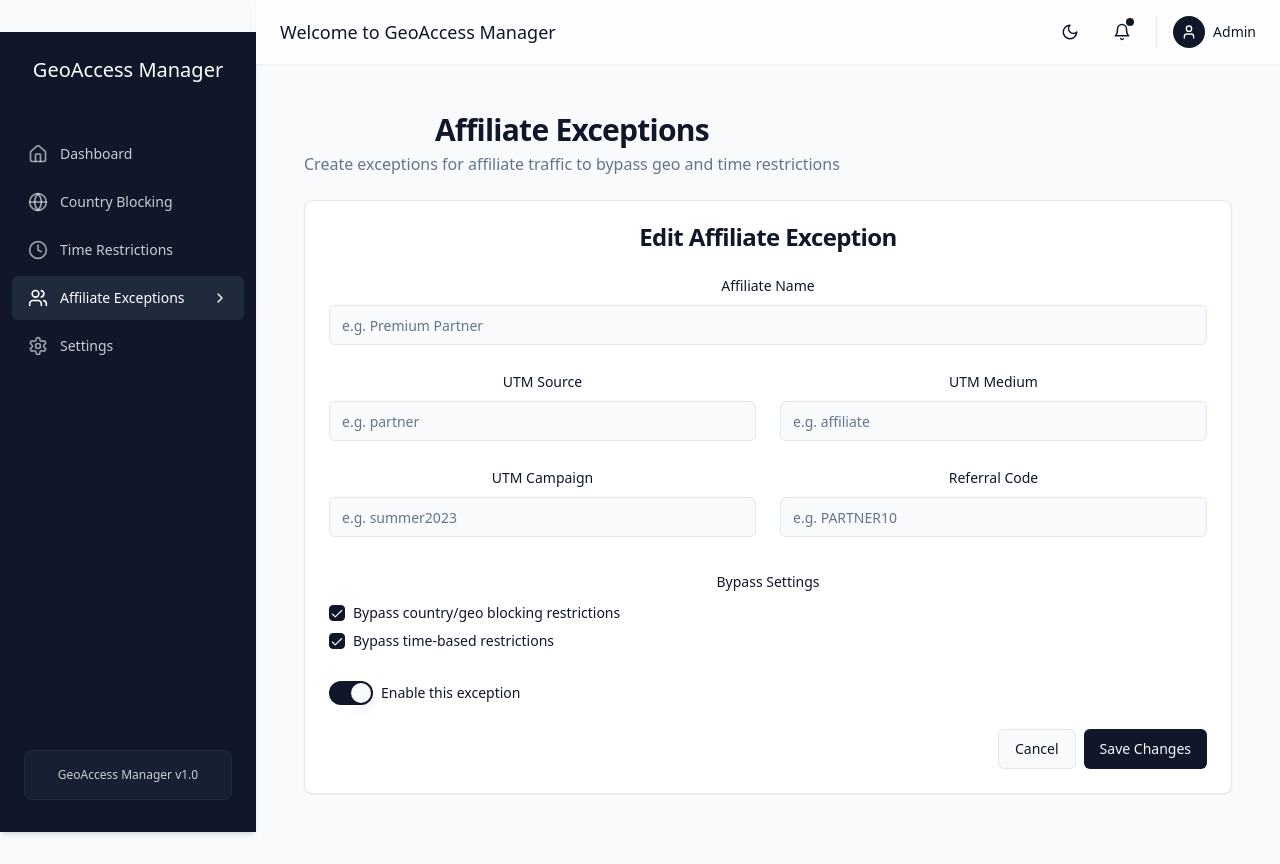
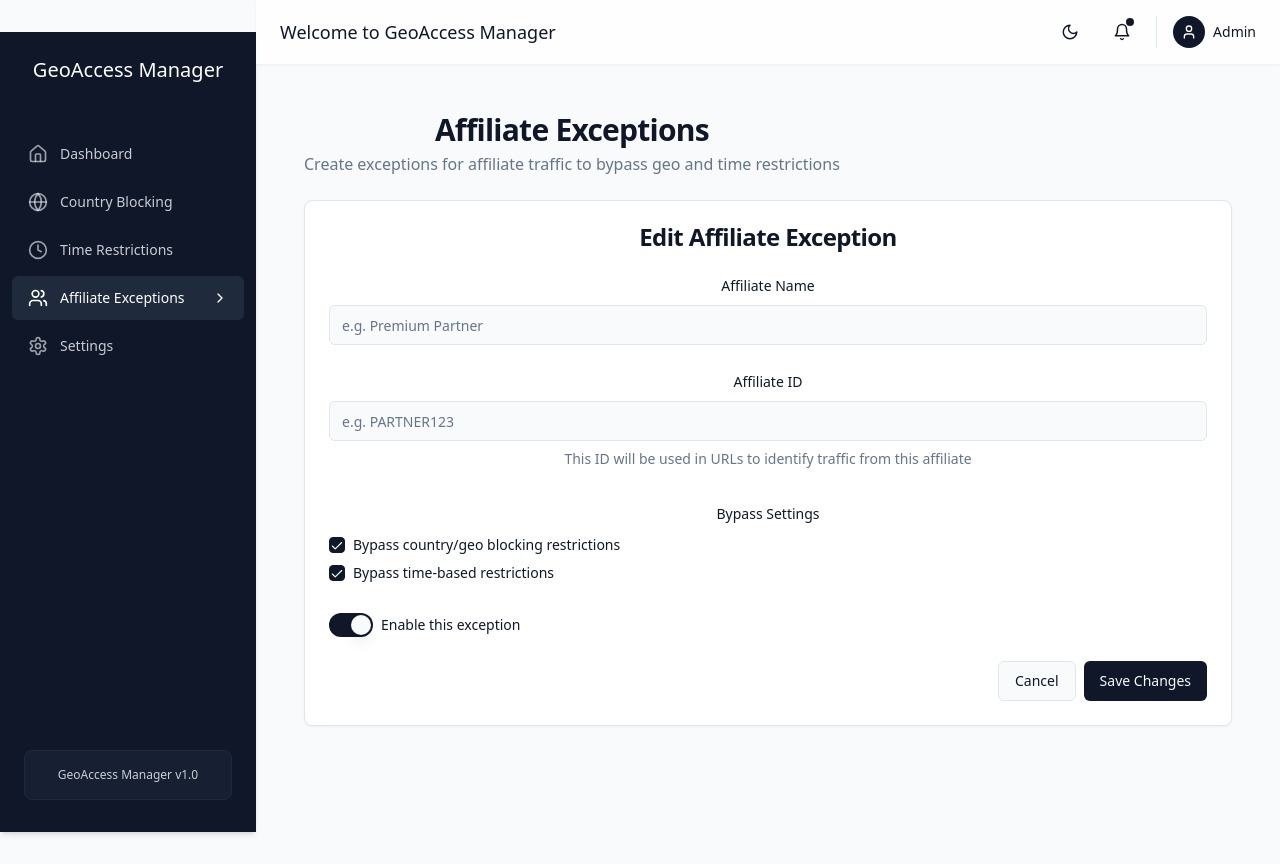
Before and after one commit to lovable-nux/block-and-bypass, a React (Vite) app: page /affiliate-exceptions in a window 1280 px wide. Both pictures are taken after a click on the button "Add Exception". Built offline with nearby package versions, Linux system fonts and the light colour scheme.

Commit message:
Simplify Affiliate Exceptions
Simplify Affiliate Exceptions page to only display affiliate IDs.  Remove other fields from the UI.

```diff
--- a/src/components/AffiliateForm.tsx
+++ b/src/components/AffiliateForm.tsx
@@ -34,10 +34,7 @@ const AffiliateForm = ({
   const [formData, setFormData] = useState<AffiliateException>({
     id: affiliate?.id || uuidv4(),
     name: affiliate?.name || "",
-    utmSource: affiliate?.utmSource || "",
-    utmMedium: affiliate?.utmMedium || "",
-    utmCampaign: affiliate?.utmCampaign || "",
-    referralCode: affiliate?.referralCode || "",
+    affiliateId: affiliate?.affiliateId || "",
     bypassRestrictions: affiliate?.bypassRestrictions || {
       geoBlocking: true,
       timeRestrictions: true
@@ -84,56 +81,20 @@ const AffiliateForm = ({
           />
         </div>
 
-        <div className="grid grid-cols-2 gap-6">
-          <div className="space-y-2">
-            <Label htmlFor="utmSource">UTM Source</Label>
-            <Input
-              id="utmSource"
-              name="utmSource"
-              value={formData.utmSource}
-              onChange={handleChange}
-              placeholder="e.g. partner"
-              className="w-full"
-            />
-          </div>
-
-          <div className="space-y-2">
-            <Label htmlFor="utmMedium">UTM Medium</Label>
-            <Input
-              id="utmMedium"
-              name="utmMedium"
-              value={formData.utmMedium}
-              onChange={handleChange}
-              placeholder="e.g. affiliate"
-              className="w-full"
-            />
-          </div>
-        </div>
-
-        <div className="grid grid-cols-2 gap-6">
-          <div className="space-y-2">
-            <Label htmlFor="utmCampaign">UTM Campaign</Label>
-            <Input
-              id="utmCampaign"
-              name="utmCampaign"
-              value={formData.utmCampaign}
-              onChange={handleChange}
-              placeholder="e.g. summer2023"
-              className="w-full"
-            />
-          </div>
-
-          <div className="space-y-2">
-            <Label htmlFor="referralCode">Referral Code</Label>
-            <Input
-              id="referralCode"
-              name="referralCode"
-              value={formData.referralCode}
-              onChange={handleChange}
-              placeholder="e.g. PARTNER10"
-              className="w-full"
-            />
-          </div>
+        <div className="space-y-2">
+          <Label htmlFor="affiliateId">Affiliate ID</Label>
+          <Input
+            id="affiliateId"
+            name="affiliateId"
+            value={formData.affiliateId}
+            onChange={handleChange}
+            placeholder="e.g. PARTNER123"
+            className="w-full"
+            required
+          />
+          <p className="text-sm text-muted-foreground mt-1">
+            This ID will be used in URLs to identify traffic from this affiliate
+          </p>
         </div>
 
         <div className="space-y-3 pt-2">
--- a/src/pages/AffiliateExceptions.tsx
+++ b/src/pages/AffiliateExceptions.tsx
@@ -143,19 +143,6 @@ const AffiliateExceptions = () => {
     );
   }
 
-  const getTrackingParameters = (affiliate: AffiliateException) => {
-    const params = [];
-
-    if (affiliate.utmSource) params.push(`utm_source=${affiliate.utmSource}`);
-    if (affiliate.utmMedium) params.push(`utm_medium=${affiliate.utmMedium}`);
-    if (affiliate.utmCampaign) params.push(`utm_campaign=${affiliate.utmCampaign}`);
-    if (affiliate.referralCode) params.push(`ref=${affiliate.referralCode}`);
-
-    if (params.length === 0) return "No tracking parameters defined";
-
-    return params.join(" & ");
-  };
-
   return (
     <div className="flex min-h-screen bg-background">
       <Sidebar />
@@ -178,6 +165,7 @@ const AffiliateExceptions = () => {
                 setActiveAffiliate({
                   id: uuidv4(),
                   name: "",
+                  affiliateId: "",
                   bypassRestrictions: {
                     geoBlocking: true,
                     timeRestrictions: true
@@ -216,6 +204,7 @@ const AffiliateExceptions = () => {
                       setActiveAffiliate({
                         id: uuidv4(),
                         name: "",
+                        affiliateId: "",
                         bypassRestrictions: {
                           geoBlocking: true,
                           timeRestrictions: true
@@ -234,7 +223,7 @@ const AffiliateExceptions = () => {
                     <AlertCircle className="h-4 w-4" />
                     <AlertTitle>How affiliate exceptions work</AlertTitle>
                     <AlertDescription>
-                      Users accessing your site through these affiliate links will be allowed to register and log in even from blocked countries or during restricted times. This helps ensure your affiliate campaigns run smoothly regardless of geo-blocking rules.
+                      Users accessing your site through affiliate links with the specified IDs will be allowed to register and log in even from blocked countries or during restricted times. This helps ensure your affiliate campaigns run smoothly regardless of geo-blocking rules.
                     </AlertDescription>
                   </Alert>
 
@@ -254,7 +243,7 @@ const AffiliateExceptions = () => {
                               </Badge>
                             </CardTitle>
                             <CardDescription>
-                              {getTrackingParameters(affiliate)}
+                              Affiliate ID: <span className="font-mono">{affiliate.affiliateId}</span>
                             </CardDescription>
                           </div>
                           <div className="flex items-center space-x-2">
@@ -301,7 +290,7 @@ const AffiliateExceptions = () => {
 
                         <div className="mt-4 bg-muted/50 p-3 rounded-md text-sm">
                           <p className="text-muted-foreground">
-                            Traffic with {getTrackingParameters(affiliate)} will be allowed to access your site
+                            Traffic with affiliate ID <span className="font-mono">{affiliate.affiliateId}</span> will be allowed to access your site
                             {affiliate.bypassRestrictions.geoBlocking && affiliate.bypassRestrictions.timeRestrictions
                               ? " regardless of their location or time of day."
                               : affiliate.bypassRestrictions.geoBlocking
--- a/src/utils/mockApi.ts
+++ b/src/utils/mockApi.ts
@@ -20,8 +20,7 @@ const initialSettings: GeoBlockingSettings = {
     {
       id: "1",
       name: "Premium Affiliate",
-      utmSource: "premium",
-      utmMedium: "partner",
+      affiliateId: "PREMIUM001",
       bypassRestrictions: {
         geoBlocking: true,
         timeRestrictions: true
--- a/src/utils/types.ts
+++ b/src/utils/types.ts
@@ -18,10 +18,7 @@ export interface TimeRestriction {
 export interface AffiliateException {
   id: string;
   name: string;
-  utmSource?: string;
-  utmMedium?: string;
-  utmCampaign?: string;
-  referralCode?: string;
+  affiliateId: string;
   bypassRestrictions: {
     geoBlocking: boolean;
     timeRestrictions: boolean;
```
